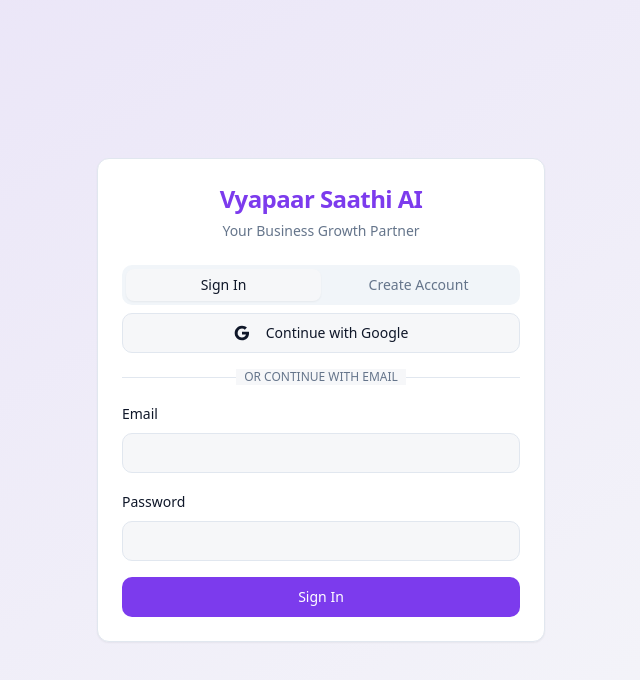
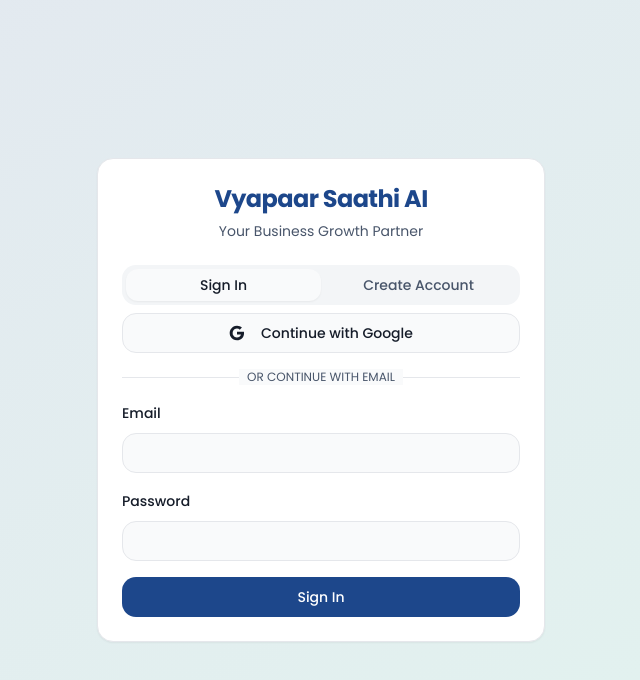
Before and after one commit to mallikhs4567-hub/vyapaar-saathi-ai, a React (Vite) app: page /auth in a window 1280 px wide. Shown: the top 680 px of the page, without its empty margins (319-959 px from the left). Built offline with nearby package versions, Linux system fonts and the light colour scheme.

Commit message:
Update theme and colors

```diff
--- a/index.html
+++ b/index.html
@@ -2,6 +2,11 @@
 <html lang="en">
   <head>
     <meta charset="UTF-8" />
+
+    <!-- Fonts -->
+    <link rel="preconnect" href="https://fonts.googleapis.com">
+    <link rel="preconnect" href="https://fonts.gstatic.com" crossorigin>
+    <link href="https://fonts.googleapis.com/css2?family=Poppins:wght@400;500;600;700&family=Inter:wght@400;500;600;700&display=swap" rel="stylesheet">
 
     <!-- Mobile Optimized Viewport -->
     <meta name="viewport" content="width=device-width, initial-scale=1.0, maximum-scale=5.0, user-scalable=yes, viewport-fit=cover" />
@@ -13,8 +18,8 @@
     <meta name="apple-mobile-web-app-title" content="Vyapaar Saathi">
 
     <!-- Theme Colors -->
-    <meta name="theme-color" content="#7C3AED" media="(prefers-color-scheme: light)">
-    <meta name="theme-color" content="#6D28D9" media="(prefers-color-scheme: dark)">
+    <meta name="theme-color" content="#1E3A8A" media="(prefers-color-scheme: light)">
+    <meta name="theme-color" content="#2563EB" media="(prefers-color-scheme: dark)">
 
     <title>Vyapaar Saathi AI - Business Management</title>
     <meta name="description" content="Your AI-powered business growth partner for managing sales, inventory, and finances. Install on your phone for easy access!">
--- a/src/index.css
+++ b/src/index.css
@@ -8,84 +8,88 @@ All colors MUST be HSL.
 
 @layer base {
 :root {
-    --background: 220 17% 97%;
-    --foreground: 222 47% 11%;
+    --background: 210 20% 98%;
+    --foreground: 217 33% 12%;
     --card: 0 0% 100%;
-    --card-foreground: 222 47% 11%;
+    --card-foreground: 217 33% 12%;
     --popover: 0 0% 100%;
-    --popover-foreground: 222 47% 11%;
-    --primary: 262 83% 58%;
+    --popover-foreground: 217 33% 12%;
+    --primary: 217 65% 33%;
     --primary-foreground: 0 0% 100%;
-    --secondary: 210 40% 96%;
-    --secondary-foreground: 222 47% 11%;
-    --muted: 210 40% 96%;
-    --muted-foreground: 215 16% 47%;
-    --accent: 262 83% 95%;
-    --accent-foreground: 262 83% 20%;
-    --destructive: 0 84% 60%;
-    --destructive-foreground: 0 0% 98%;
-    --border: 214 32% 91%;
-    --input: 214 32% 91%;
-    --ring: 262 83% 58%;
-    --radius: 0.75rem;
-    --success: 142 76% 36%;
+    --secondary: 160 84% 39%;
+    --secondary-foreground: 0 0% 100%;
+    --muted: 210 20% 96%;
+    --muted-foreground: 217 19% 35%;
+    --accent: 25 95% 53%;
+    --accent-foreground: 0 0% 100%;
+    --destructive: 0 73% 51%;
+    --destructive-foreground: 0 0% 100%;
+    --border: 220 13% 91%;
+    --input: 220 13% 91%;
+    --ring: 217 65% 33%;
+    --radius: 1rem;
+    --success: 142 71% 37%;
     --success-foreground: 0 0% 100%;
     --warning: 38 92% 50%;
     --warning-foreground: 0 0% 100%;
     --info: 199 89% 48%;
     --info-foreground: 0 0% 100%;
 
-    --sidebar-background: 0 0% 98%;
+    /* Gradients */
+    --gradient-button: linear-gradient(90deg, hsl(217, 83%, 54%) 0%, hsl(160, 84%, 39%) 100%);
+    --gradient-header: linear-gradient(90deg, hsl(217, 65%, 33%) 0%, hsl(187, 94%, 43%) 100%);
+    --ai-glow: radial-gradient(circle at center, hsla(187, 94%, 43%, 0.4) 0%, transparent 70%);
 
-    --sidebar-foreground: 240 5.3% 26.1%;
-
-    --sidebar-primary: 240 5.9% 10%;
-
-    --sidebar-primary-foreground: 0 0% 98%;
-
-    --sidebar-accent: 240 4.8% 95.9%;
-
-    --sidebar-accent-foreground: 240 5.9% 10%;
-
+    --sidebar-background: 0 0% 100%;
+    --sidebar-foreground: 217 33% 12%;
+    --sidebar-primary: 217 65% 33%;
+    --sidebar-primary-foreground: 0 0% 100%;
+    --sidebar-accent: 210 20% 96%;
+    --sidebar-accent-foreground: 217 33% 12%;
     --sidebar-border: 220 13% 91%;
-
-    --sidebar-ring: 217.2 91.2% 59.8%;
+    --sidebar-ring: 217 65% 33%;
   }
 
 .dark {
     --background: 222 47% 11%;
-    --foreground: 210 40% 98%;
-    --card: 222 47% 13%;
-    --card-foreground: 210 40% 98%;
-    --popover: 222 47% 13%;
-    --popover-foreground: 210 40% 98%;
-    --primary: 263 70% 65%;
-    --primary-foreground: 210 40% 98%;
-    --secondary: 217 33% 17%;
-    --secondary-foreground: 210 40% 98%;
+    --foreground: 210 20% 98%;
+    --card: 217 33% 17%;
+    --card-foreground: 210 20% 98%;
+    --popover: 217 33% 17%;
+    --popover-foreground: 210 20% 98%;
+    --primary: 217 83% 54%;
+    --primary-foreground: 210 20% 98%;
+    --secondary: 160 84% 39%;
+    --secondary-foreground: 0 0% 100%;
     --muted: 217 33% 17%;
-    --muted-foreground: 215 20% 65%;
-    --accent: 217 33% 17%;
-    --accent-foreground: 210 40% 98%;
-    --destructive: 0 63% 31%;
-    --destructive-foreground: 210 40% 98%;
-    --border: 217 33% 17%;
-    --input: 217 33% 17%;
-    --ring: 263 70% 65%;
-    --success: 142 76% 36%;
-    --success-foreground: 0 0% 100%;
-    --warning: 38 92% 50%;
-    --warning-foreground: 0 0% 100%;
+    --muted-foreground: 214 32% 84%;
+    --accent: 38 92% 50%;
+    --accent-foreground: 222 47% 11%;
+    --destructive: 0 84% 71%;
+    --destructive-foreground: 222 47% 11%;
+    --border: 217 25% 27%;
+    --input: 217 25% 27%;
+    --ring: 217 83% 54%;
+    --success: 142 71% 45%;
+    --success-foreground: 222 47% 11%;
+    --warning: 48 96% 53%;
+    --warning-foreground: 222 47% 11%;
     --info: 199 89% 48%;
     --info-foreground: 0 0% 100%;
-    --sidebar-background: 240 5.9% 10%;
-    --sidebar-foreground: 240 4.8% 95.9%;
-    --sidebar-primary: 224.3 76.3% 48%;
+
+    /* Gradients */
+    --gradient-button: linear-gradient(90deg, hsl(217, 83%, 54%) 0%, hsl(160, 84%, 39%) 100%);
+    --gradient-header: linear-gradient(90deg, hsl(217, 65%, 33%) 0%, hsl(187, 94%, 43%) 100%);
+    --ai-glow: radial-gradient(circle at center, hsla(187, 94%, 43%, 0.4) 0%, transparent 70%);
+
+    --sidebar-background: 217 33% 17%;
+    --sidebar-foreground: 210 20% 98%;
+    --sidebar-primary: 217 83% 54%;
     --sidebar-primary-foreground: 0 0% 100%;
-    --sidebar-accent: 240 3.7% 15.9%;
-    --sidebar-accent-foreground: 240 4.8% 95.9%;
-    --sidebar-border: 240 3.7% 15.9%;
-    --sidebar-ring: 217.2 91.2% 59.8%;
+    --sidebar-accent: 217 25% 27%;
+    --sidebar-accent-foreground: 210 20% 98%;
+    --sidebar-border: 217 25% 27%;
+    --sidebar-ring: 217 83% 54%;
   }
 }
 
@@ -135,5 +139,6 @@ All colors MUST be HSL.
 
   body {
     @apply bg-background text-foreground;
+    font-family: 'Poppins', 'Inter', sans-serif;
   }
 }
--- a/tailwind.config.ts
+++ b/tailwind.config.ts
@@ -80,6 +80,15 @@ export default {
 				md: 'calc(var(--radius) - 2px)',
 				sm: 'calc(var(--radius) - 4px)'
 			},
+			backgroundImage: {
+				'gradient-button': 'var(--gradient-button)',
+				'gradient-header': 'var(--gradient-header)',
+				'ai-glow': 'var(--ai-glow)',
+			},
+			fontFamily: {
+				'poppins': ['Poppins', 'sans-serif'],
+				'inter': ['Inter', 'sans-serif'],
+			},
 			keyframes: {
 				'accordion-down': {
 					from: {
```
